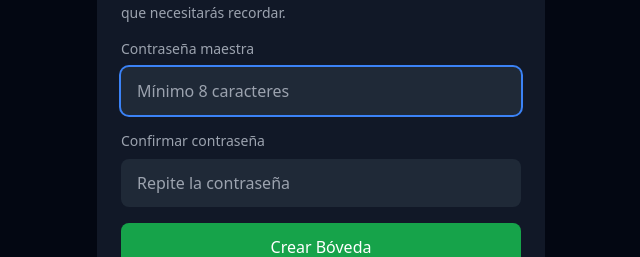
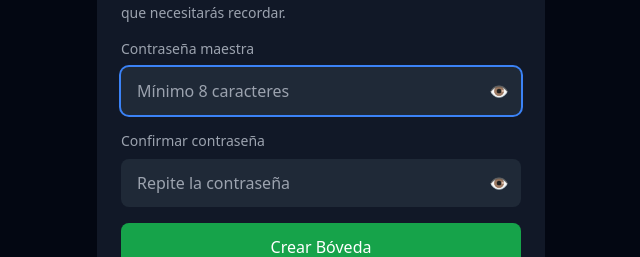
Before and after one commit to Pvrolomx/boveda, a Next.js app: page / in a window 1280 px wide. Shown: the part 341-598 px from the top of the page, without its empty margins (319-959 px from the left). Built offline with nearby package versions, Linux system fonts and the light colour scheme.

Commit message:
[C-Cloud] feat: Agregar ojito para mostrar/ocultar passwords

```diff
--- a/app/page.js
+++ b/app/page.js
@@ -54,7 +54,6 @@ async function encrypt(data, key) {
     encoder.encode(JSON.stringify(data))
   )
 
-  // Combine IV + encrypted data
   const combined = new Uint8Array(iv.length + encrypted.byteLength)
   combined.set(iv)
   combined.set(new Uint8Array(encrypted), iv.length)
@@ -77,13 +76,6 @@ async function decrypt(encryptedBase64, key) {
   return JSON.parse(decoder.decode(decrypted))
 }
 
-// ============================================
-// ESTRUCTURAS DE DATOS
-// ============================================
-
-// PasswordEntry: { id, name, username, password, url, notes, createdAt, updatedAt }
-// VaultData: { entries: PasswordEntry[], salt: string (base64) }
-
 function generateId() {
   return Date.now().toString(36) + Math.random().toString(36).substr(2)
 }
@@ -100,7 +92,6 @@ function generatePassword(length = 16) {
 // ============================================
 
 export default function Boveda() {
-  // Estados
   const [isLocked, setIsLocked] = useState(true)
   const [hasVault, setHasVault] = useState(false)
   const [masterPassword, setMasterPassword] = useState('')
@@ -115,7 +106,12 @@ export default function Boveda() {
   const [lastActivity, setLastActivity] = useState(Date.now())
   const [copiedId, setCopiedId] = useState(null)
 
-  // Form states
+  // 👁️ Estados para mostrar/ocultar passwords
+  const [showMasterPassword, setShowMasterPassword] = useState(false)
+  const [showConfirmPassword, setShowConfirmPassword] = useState(false)
+  const [showFormPassword, setShowFormPassword] = useState(false)
+  const [visiblePasswords, setVisiblePasswords] = useState({})
+
   const [formData, setFormData] = useState({
     name: '', username: '', password: '', url: '', notes: ''
   })
@@ -167,6 +163,8 @@ export default function Boveda() {
       setHasVault(true)
       setMasterPassword('')
       setConfirmPassword('')
+      setShowMasterPassword(false)
+      setShowConfirmPassword(false)
 
       await saveData([], key, newSalt)
     } catch (err) {
@@ -197,6 +195,7 @@ export default function Boveda() {
       setEntries(decryptedEntries)
       setIsLocked(false)
       setMasterPassword('')
+      setShowMasterPassword(false)
       setLastActivity(Date.now())
     } catch (err) {
       setError('Contraseña incorrecta')
@@ -210,6 +209,7 @@ export default function Boveda() {
     setEntries([])
     setShowForm(false)
     setEditingId(null)
+    setVisiblePasswords({})
   }
 
   // ============================================
@@ -238,10 +238,6 @@ export default function Boveda() {
       clearInterval(interval)
     }
   }, [isLocked, lastActivity])
-
-  // ============================================
-  // CHECK VAULT ON LOAD
-  // ============================================
 
   useEffect(() => {
     const stored = localStorage.getItem('boveda_vault')
@@ -279,6 +275,7 @@ export default function Boveda() {
 
     setShowForm(false)
     setEditingId(null)
+    setShowFormPassword(false)
     setFormData({ name: '', username: '', password: '', url: '', notes: '' })
   }
 
@@ -291,6 +288,7 @@ export default function Boveda() {
       notes: entry.notes || ''
     })
     setEditingId(entry.id)
+    setShowFormPassword(false)
     setShowForm(true)
   }
 
@@ -310,11 +308,12 @@ export default function Boveda() {
 
   const handleGeneratePassword = () => {
     setFormData({ ...formData, password: generatePassword() })
+    setShowFormPassword(true)
   }
 
-  // ============================================
-  // FILTRADO
-  // ============================================
+  const togglePasswordVisibility = (id) => {
+    setVisiblePasswords(prev => ({ ...prev, [id]: !prev[id] }))
+  }
 
   const filteredEntries = entries.filter(entry =>
     entry.name.toLowerCase().includes(searchTerm.toLowerCase()) ||
@@ -342,14 +341,23 @@ export default function Boveda() {
                 <label className="block text-sm text-gray-400 mb-2">
                   Contraseña maestra
                 </label>
+                <div className="relative mb-4">
                   <input
-                  type="password"
+                    type={showMasterPassword ? 'text' : 'password'}
                     value={masterPassword}
                     onChange={(e) => setMasterPassword(e.target.value)}
-                  className="w-full bg-gray-800 rounded-lg px-4 py-3 mb-4 focus:outline-none focus:ring-2 focus:ring-blue-500"
+                    className="w-full bg-gray-800 rounded-lg px-4 py-3 pr-12 focus:outline-none focus:ring-2 focus:ring-blue-500"
                     placeholder="••••••••"
                     autoFocus
                   />
+                  <button
+                    type="button"
+                    onClick={() => setShowMasterPassword(!showMasterPassword)}
+                    className="absolute right-3 top-1/2 -translate-y-1/2 text-gray-400 hover:text-white transition-colors"
+                  >
+                    {showMasterPassword ? '🙈' : '👁️'}
+                  </button>
+                </div>
                 {error && <p className="text-red-400 text-sm mb-4">{error}</p>}
                 <button
                   type="submit"
@@ -366,24 +374,42 @@ export default function Boveda() {
                 <label className="block text-sm text-gray-400 mb-2">
                   Contraseña maestra
                 </label>
+                <div className="relative mb-4">
                   <input
-                  type="password"
+                    type={showMasterPassword ? 'text' : 'password'}
                     value={masterPassword}
                     onChange={(e) => setMasterPassword(e.target.value)}
-                  className="w-full bg-gray-800 rounded-lg px-4 py-3 mb-4 focus:outline-none focus:ring-2 focus:ring-blue-500"
+                    className="w-full bg-gray-800 rounded-lg px-4 py-3 pr-12 focus:outline-none focus:ring-2 focus:ring-blue-500"
                     placeholder="Mínimo 8 caracteres"
                     autoFocus
                   />
+                  <button
+                    type="button"
+                    onClick={() => setShowMasterPassword(!showMasterPassword)}
+                    className="absolute right-3 top-1/2 -translate-y-1/2 text-gray-400 hover:text-white transition-colors"
+                  >
+                    {showMasterPassword ? '🙈' : '👁️'}
+                  </button>
+                </div>
                 <label className="block text-sm text-gray-400 mb-2">
                   Confirmar contraseña
                 </label>
+                <div className="relative mb-4">
                   <input
-                  type="password"
+                    type={showConfirmPassword ? 'text' : 'password'}
                     value={confirmPassword}
                     onChange={(e) => setConfirmPassword(e.target.value)}
-                  className="w-full bg-gray-800 rounded-lg px-4 py-3 mb-4 focus:outline-none focus:ring-2 focus:ring-blue-500"
+                    className="w-full bg-gray-800 rounded-lg px-4 py-3 pr-12 focus:outline-none focus:ring-2 focus:ring-blue-500"
                     placeholder="Repite la contraseña"
                   />
+                  <button
+                    type="button"
+                    onClick={() => setShowConfirmPassword(!showConfirmPassword)}
+                    className="absolute right-3 top-1/2 -translate-y-1/2 text-gray-400 hover:text-white transition-colors"
+                  >
+                    {showConfirmPassword ? '🙈' : '👁️'}
+                  </button>
+                </div>
                 {error && <p className="text-red-400 text-sm mb-4">{error}</p>}
                 <button
                   type="submit"
@@ -436,6 +462,7 @@ export default function Boveda() {
           onClick={() => {
             setFormData({ name: '', username: '', password: '', url: '', notes: '' })
             setEditingId(null)
+            setShowFormPassword(false)
             setShowForm(true)
           }}
           className="bg-blue-600 hover:bg-blue-700 rounded-lg px-4 py-2 font-medium transition-colors"
@@ -470,14 +497,23 @@ export default function Boveda() {
                   required
                 />
                 <div className="flex gap-2">
+                  <div className="relative flex-1">
                     <input
-                    type="text"
+                      type={showFormPassword ? 'text' : 'password'}
                       placeholder="Contraseña"
                       value={formData.password}
                       onChange={(e) => setFormData({ ...formData, password: e.target.value })}
-                    className="flex-1 bg-gray-800 rounded-lg px-4 py-2 focus:outline-none focus:ring-2 focus:ring-blue-500"
+                      className="w-full bg-gray-800 rounded-lg px-4 py-2 pr-10 focus:outline-none focus:ring-2 focus:ring-blue-500"
                       required
                     />
+                    <button
+                      type="button"
+                      onClick={() => setShowFormPassword(!showFormPassword)}
+                      className="absolute right-2 top-1/2 -translate-y-1/2 text-gray-400 hover:text-white transition-colors"
+                    >
+                      {showFormPassword ? '🙈' : '👁️'}
+                    </button>
+                  </div>
                   <button
                     type="button"
                     onClick={handleGeneratePassword}
@@ -508,6 +544,7 @@ export default function Boveda() {
                   onClick={() => {
                     setShowForm(false)
                     setEditingId(null)
+                    setShowFormPassword(false)
                   }}
                   className="flex-1 bg-gray-700 hover:bg-gray-600 rounded-lg py-2 transition-colors"
                 >
@@ -543,6 +580,18 @@ export default function Boveda() {
                 <div className="flex-1 min-w-0">
                   <h3 className="font-medium truncate">{entry.name}</h3>
                   <p className="text-gray-400 text-sm truncate">{entry.username}</p>
+                  {/* Password row with show/hide */}
+                  <div className="flex items-center gap-2 mt-1">
+                    <p className="text-gray-500 text-sm font-mono">
+                      {visiblePasswords[entry.id] ? entry.password : '••••••••'}
+                    </p>
+                    <button
+                      onClick={() => togglePasswordVisibility(entry.id)}
+                      className="text-gray-400 hover:text-white transition-colors text-xs"
+                    >
+                      {visiblePasswords[entry.id] ? '🙈' : '👁️'}
+                    </button>
+                  </div>
                 </div>
                 <div className="flex gap-1 ml-2">
                   <button
```
Lines whose indentation alone changed are shown as unchanged.
